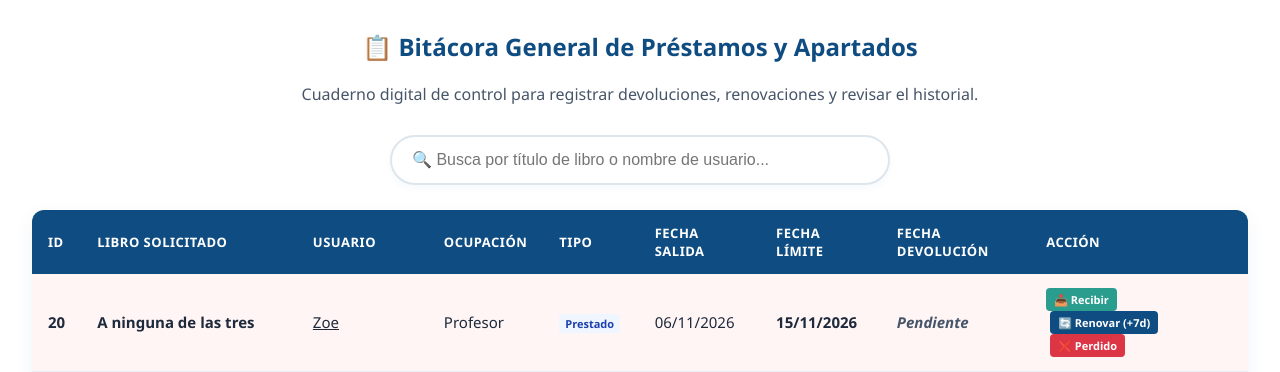
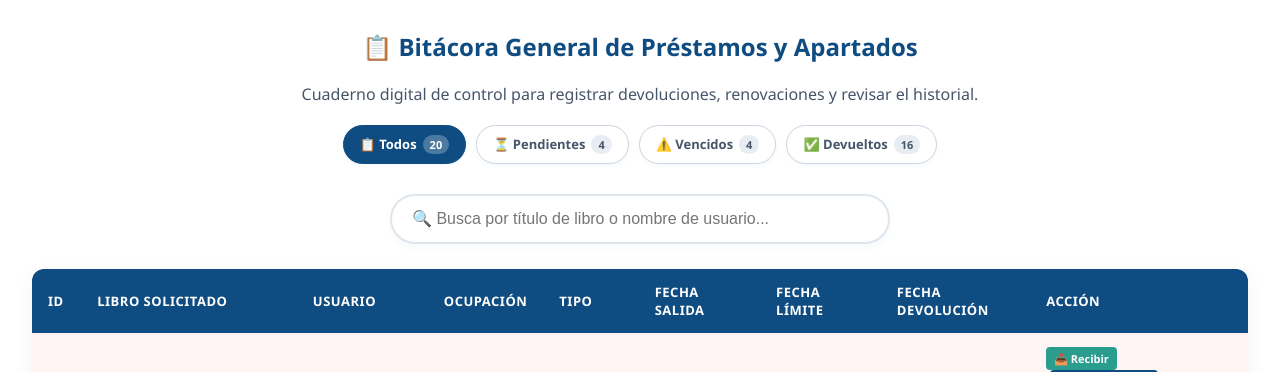
Before and after one commit to AbrildelaCruz/Biblioteca, a PHP site: page /prestamos.php?filtro=todos in a window 1280 px wide. Shown: the top 372 px of the page. Run offline with PHP 8.4, Linux system fonts and the light colour scheme; data comes from the database, SQL or seed files in the repository.

Commit message:
para las cuatro pestañas de filtro

```diff
--- a/prestamos.php
+++ b/prestamos.php
@@ -3,6 +3,16 @@ require_once 'conexion.php';
 
 if (session_status() === PHP_SESSION_NONE) {
     session_start();
+}
+
+date_default_timezone_set('America/Mexico_City');
+$fecha_hoy = date('Y-m-d');
+
+// Filtro activo (todos, pendientes, vencidos, devueltos)
+$filtro_actual = $_GET['filtro'] ?? 'todos';
+$filtros_validos = ['todos', 'pendientes', 'vencidos', 'devueltos'];
+if (!in_array($filtro_actual, $filtros_validos, true)) {
+    $filtro_actual = 'todos';
 }
 
 $mensaje = $_SESSION['mensaje'] ?? '';
@@ -45,7 +55,7 @@ if (isset($_GET['devolver_id'])) {
             $stmt_dev->close();
         }
     }
-    header("Location: prestamos.php");
+    header("Location: prestamos.php?filtro=" . urlencode($filtro_actual));
     exit();
 }
 
@@ -79,7 +89,7 @@ if (isset($_GET['renovar_id'])) {
             $_SESSION['tipoMensaje'] = 'error';
         }
     }
-    header("Location: prestamos.php");
+    header("Location: prestamos.php?filtro=" . urlencode($filtro_actual));
     exit();
 }
 
@@ -90,8 +100,6 @@ if (isset($_GET['perdido_id'])) {
     $id_prestamo_perdido = filter_input(INPUT_GET, 'perdido_id', FILTER_VALIDATE_INT);
 
     if ($id_prestamo_perdido) {
-        $fecha_hoy = date('Y-m-d');
-
         $stmt_buscar = $conexion->prepare("SELECT id_libro FROM prestamos WHERE id_prestamo = ?");
         $stmt_buscar->bind_param("i", $id_prestamo_perdido);
         $stmt_buscar->execute();
@@ -124,8 +132,26 @@ if (isset($_GET['perdido_id'])) {
             }
         }
     }
-    header("Location: prestamos.php");
+    header("Location: prestamos.php?filtro=" . urlencode($filtro_actual));
     exit();
+}
+
+// ==========================================
+// CONTADORES PARA LAS PESTAÑAS DE FILTRO
+// ==========================================
+$conteo_todos = $conexion->query("SELECT COUNT(*) AS total FROM prestamos")->fetch_assoc()['total'] ?? 0;
+$conteo_pendientes = $conexion->query("SELECT COUNT(*) AS total FROM prestamos WHERE fecha_devolucion_real IS NULL")->fetch_assoc()['total'] ?? 0;
+$conteo_vencidos = $conexion->query("SELECT COUNT(*) AS total FROM prestamos WHERE fecha_devolucion_real IS NULL AND fecha_devolucion_esperada < '$fecha_hoy'")->fetch_assoc()['total'] ?? 0;
+$conteo_devueltos = $conexion->query("SELECT COUNT(*) AS total FROM prestamos WHERE fecha_devolucion_real IS NOT NULL")->fetch_assoc()['total'] ?? 0;
+
+// Condición SQL según la pestaña elegida
+$condicion_where = "";
+if ($filtro_actual === 'pendientes') {
+    $condicion_where = "WHERE p.fecha_devolucion_real IS NULL";
+} elseif ($filtro_actual === 'vencidos') {
+    $condicion_where = "WHERE p.fecha_devolucion_real IS NULL AND p.fecha_devolucion_esperada < '$fecha_hoy'";
+} elseif ($filtro_actual === 'devueltos') {
+    $condicion_where = "WHERE p.fecha_devolucion_real IS NOT NULL";
 }
 
 // ==========================================
@@ -140,8 +166,8 @@ if (!$pagina_actual || $pagina_actual < 1) {
 
 $inicio = ($pagina_actual - 1) * $registros_por_pagina;
 
-$total_res = $conexion->query("SELECT COUNT(*) AS total FROM prestamos");
-$total_filas = $total_res->fetch_assoc()['total'];
+$total_res = $conexion->query("SELECT COUNT(*) AS total FROM prestamos p $condicion_where");
+$total_filas = $total_res->fetch_assoc()['total'] ?? 0;
 $total_paginas = ceil($total_filas / $registros_por_pagina);
 
 // ==========================================
@@ -201,6 +221,21 @@ $resultado_bitacora = $conexion->query($sql_bitacora);
 
     <h2 style="text-align: center; color: #0F4C81; margin-top: 30px;">📋 Bitácora General de Préstamos y Apartados</h2>
     <p style="text-align: center; color: #475569; margin-bottom: 20px;">Cuaderno digital de control para registrar devoluciones, renovaciones y revisar el historial.</p>
+
+    <div class="barra-filtros">
+        <a href="prestamos.php?filtro=todos" class="tab-filtro <?php echo $filtro_actual === 'todos' ? 'activa' : ''; ?>">
+            📋 Todos <span class="badge-filtro"><?php echo $conteo_todos; ?></span>
+        </a>
+        <a href="prestamos.php?filtro=pendientes" class="tab-filtro <?php echo $filtro_actual === 'pendientes' ? 'activa' : ''; ?>">
+            ⏳ Pendientes <span class="badge-filtro"><?php echo $conteo_pendientes; ?></span>
+        </a>
+        <a href="prestamos.php?filtro=vencidos" class="tab-filtro <?php echo $filtro_actual === 'vencidos' ? 'activa-vencidos' : ''; ?>">
+            ⚠️ Vencidos <span class="badge-filtro"><?php echo $conteo_vencidos; ?></span>
+        </a>
+        <a href="prestamos.php?filtro=devueltos" class="tab-filtro <?php echo $filtro_actual === 'devueltos' ? 'activa-devueltos' : ''; ?>">
+            ✅ Devueltos <span class="badge-filtro"><?php echo $conteo_devueltos; ?></span>
+        </a>
+    </div>
 
     <div class="contenedor-busqueda" style="width: 95%; max-width: 500px; margin: 0 auto 20px auto; text-align: center;">
         <input type="text" id="buscador-bitacora" class="input-busqueda"
@@ -225,14 +260,14 @@ $resultado_bitacora = $conexion->query($sql_bitacora);
         <tbody>
             <?php if ($resultado_bitacora && $resultado_bitacora->num_rows > 0): ?>
                 <?php
-                date_default_timezone_set('America/Mexico_City');
-                $fecha_hoy_timestamp = strtotime(date('Y-m-d'));
+                $fecha_hoy_timestamp = strtotime($fecha_hoy);
                 $contador_visual = $total_filas - $inicio;
 
                 while ($fila = $resultado_bitacora->fetch_assoc()):
                     $entregado = ($fila['fecha_devolucion_real'] !== null);
                     $es_apartado = ($fila['tipo_movimiento'] === 'Apartado');
                     $ya_renovado = ($fila['estado_libro'] === 'Renovado');
+                    $es_perdido = ($fila['estado_libro'] === 'Perdido');
 
                     $clase_fila = '';
                     if (!$entregado) {
@@ -337,9 +376,8 @@ $resultado_bitacora = $conexion->query($sql_bitacora);
         filas.forEach(function(fila) {
             if (fila.cells.length < 3) return;
 
-            var textoLibro = fila.cells[1].textContent.toLowerCase();
-            var textoPersona = fila.cells[2].textContent.toLowerCase();
-
+            var textoLibro = fila.cells.textContent.toLowerCase();
+            var textoPersona = fila.cells.textContent.toLowerCase();
             if (textoLibro.includes(filtro) || textoPersona.includes(filtro)) {
                 fila.style.display = '';
             } else {
--- a/style.css
+++ b/style.css
@@ -1010,3 +1010,110 @@ body.body2::-webkit-scrollbar-thumb:hover {
 .columna-derecha-alertas .lista-alertas::-webkit-scrollbar-thumb:hover {
     background: #2A9D8F;
 }
+
+/* ==========================================================================
+   📑 PESTAÑAS DE FILTRO RÁPIDO Y PAGINACIÓN EN BITÁCORA (PRESTAMOS.PHP)
+   ========================================================================== */
+.paginacion {
+    text-align: center;
+    margin: 30px auto;
+}
+
+.paginacion a {
+    display: inline-block;
+    padding: 8px 14px;
+    margin: 0 4px;
+    background-color: #f1f5f9;
+    color: #1e293b;
+    text-decoration: none;
+    border-radius: 4px;
+    border: 1px solid #cbd5e1;
+    font-weight: bold;
+    font-size: 13px;
+}
+
+.paginacion a.activa {
+    background-color: #0F4C81;
+    color: white;
+    border-color: #0F4C81;
+}
+
+.paginacion a:hover:not(.activa) {
+    background-color: #e2e8f0;
+}
+
+.paginacion span.desactivado {
+    display: inline-block;
+    padding: 8px 14px;
+    margin: 0 4px;
+    background-color: #f8fafc;
+    color: #94a3b8;
+    border-radius: 4px;
+    border: 1px solid #e2e8f0;
+    font-size: 13px;
+    cursor: not-allowed;
+}
+
+.barra-filtros {
+    display: flex;
+    justify-content: center;
+    flex-wrap: wrap;
+    gap: 10px;
+    width: 95%;
+    max-width: 850px;
+    margin: 0 auto 18px auto;
+}
+
+.tab-filtro {
+    display: inline-flex;
+    align-items: center;
+    gap: 6px;
+    padding: 9px 16px;
+    border-radius: 25px;
+    text-decoration: none;
+    font-size: 13px;
+    font-weight: bold;
+    background-color: #FFFFFF;
+    color: #475569;
+    border: 1.5px solid #CBD5E1;
+    transition: all 0.2s ease;
+    box-shadow: 0 2px 5px rgba(15, 76, 129, 0.04);
+}
+
+.tab-filtro:hover {
+    border-color: #0F4C81;
+    color: #0F4C81;
+    transform: translateY(-1px);
+}
+
+.tab-filtro.activa {
+    background-color: #0F4C81;
+    color: #FFFFFF;
+    border-color: #0F4C81;
+}
+
+.tab-filtro.activa-vencidos {
+    background-color: #DC3545;
+    color: #FFFFFF;
+    border-color: #DC3545;
+}
+
+.tab-filtro.activa-devueltos {
+    background-color: #2A9D8F;
+    color: #FFFFFF;
+    border-color: #2A9D8F;
+}
+
+.badge-filtro {
+    padding: 2px 7px;
+    border-radius: 12px;
+    font-size: 11px;
+    background-color: rgba(15, 76, 129, 0.1);
+    color: inherit;
+}
+
+.tab-filtro.activa .badge-filtro,
+.tab-filtro.activa-vencidos .badge-filtro,
+.tab-filtro.activa-devueltos .badge-filtro {
+    background-color: rgba(255, 255, 255, 0.25);
+}
```
Also changed, not shown: other parts of prestamos.php (+13 -15 lines).
